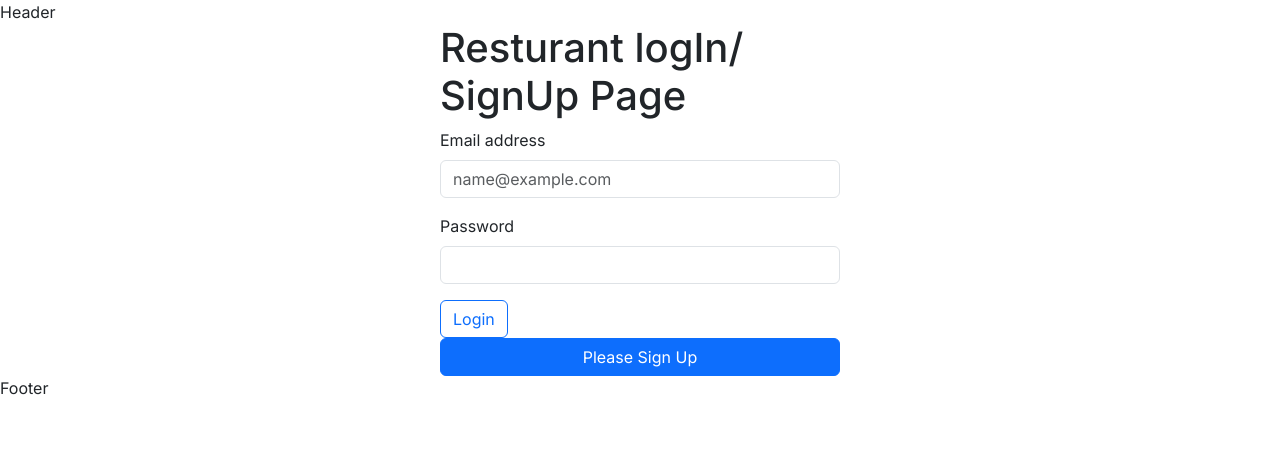
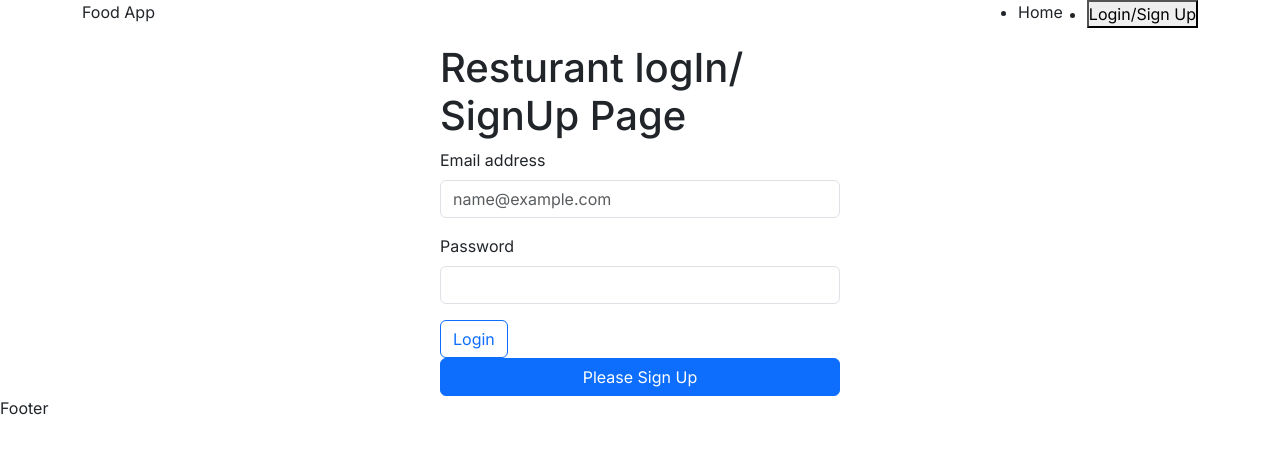
Before and after one commit to abhiiii95/food_app, a Next.js app: page /resturant in a window 1280 px wide. Shown: the top 452 px of the page. Built offline with nearby package versions, Linux system fonts and the light colour scheme.

Commit message:
header done

```diff
--- a/src/components/Header.jsx
+++ b/src/components/Header.jsx
@@ -1,10 +1,61 @@
-import React from 'react'
+'use client';
+import { usePathname } from 'next/navigation';
+
+import { useRouter } from 'next/navigation'
+import React, { useEffect, useState } from 'react'
+import { Container } from 'react-bootstrap'
 
 const Header = () => {
+  const [details,setDetails]= useState();
+  const router = useRouter();
+  const pathname =usePathname();
+  useEffect(()=>{
+    let data = localStorage.getItem("restrurantUser");
+    if(!data && pathname == "/resturant/dashboard"){
+      router.push("/resturant")
+    }
+    else if(data && pathname == "resturant"){
+      router.push("/resturant/dashboard");
+    }
+    else{
+      setDetails(JSON.parse(data))
+    }
+  },[])
+  const logOut =()=>{
+    localStorage.removeItem("restrurantUser");
+    router.push("/resturant")
+
+  }
   return (
-    <div>
-      Header
-    </div>
+    <Container>
+    <div className='d-flex justify-content-between'>
+      Food App
+      <ul className='d-flex gap-4'>
+        <li className='list-style-none'>Home</li>
+        {
+          details && details.name ?
+          <>
+           <li>
+          <button onClick={logOut}>
+            log out
+          </button>
+        </li>
+          <li>
+          <button>
+            Profile
+          </button>
+        </li>
+          </>:
+        <li>
+          <button>
+            Login/Sign Up
+          </button>
+        </li>
+        }
+
+      </ul>
+         </div>
+         </Container>
   )
 }
 
```
